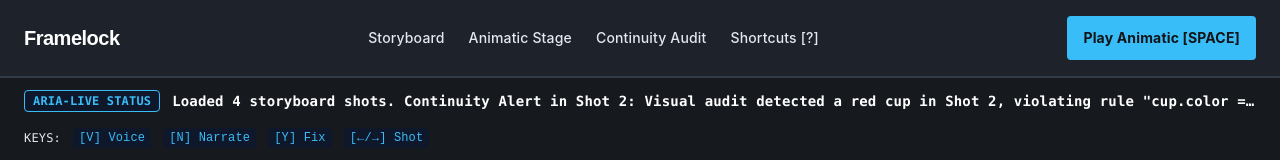
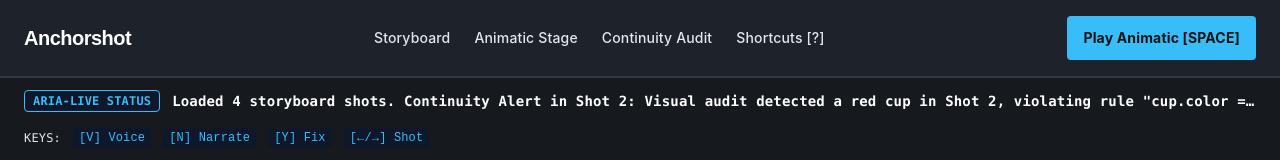
Before and after one commit to Swotboysandy/Fylmer2.0, a React (Vite) app: page / in a window 1280 px wide. Shown: the top 160 px of the page. Built offline with nearby package versions, Linux system fonts and the light colour scheme.

Commit message:
Rename app to Anchorshot

```diff
--- a/index.html
+++ b/index.html
@@ -4,9 +4,9 @@
     <meta charset="UTF-8" />
     <meta http-equiv="Content-Security-Policy" content="default-src 'self'; script-src 'self'; style-src 'self' 'unsafe-inline'; img-src 'self' data: blob:; media-src 'self' data: blob:; connect-src 'self' ws://127.0.0.1:* ws://localhost:*; font-src 'self' data:; object-src 'none'; base-uri 'self'" />
     <meta name="viewport" content="width=device-width, initial-scale=1.0" />
-    <title>Framelock — Accessible Voice-Directed Storyboard Studio</title>
+    <title>Anchorshot — Accessible Voice-Directed Storyboard Studio</title>
     <meta name="description" content="An offline storyboard and continuity prototype with local fixture rendering, masked corrections and scene transitions." />
-    <meta property="og:title" content="Framelock — Accessible Voice-Directed Storyboard Studio" />
+    <meta property="og:title" content="Anchorshot — Accessible Voice-Directed Storyboard Studio" />
     <meta property="og:description" content="An offline storyboard and continuity prototype with local fixture rendering, masked corrections and scene transitions." />
     <meta property="og:type" content="website" />
     <meta name="twitter:card" content="summary_large_image" />
--- a/package.json
+++ b/package.json
@@ -1,5 +1,5 @@
 {
-  "name": "framelock-studio",
+  "name": "anchorshot-studio",
   "private": true,
   "version": "0.1.0",
   "type": "module",
--- a/src/App.tsx
+++ b/src/App.tsx
@@ -31,7 +31,7 @@
     isPlayingAnimatic: false,
     isProcessing: true,
     statusAnnouncement:
-      'Framelock Studio initialized. Loading Sequence 01: Midnight Diner Rain and running continuity audit.',
+      'Anchorshot Studio initialized. Loading Sequence 01: Midnight Diner Rain and running continuity audit.',
   });
 
   const [activePresetId, setActivePresetId] = useState<string>(initialPreset.id);
@@ -699,7 +699,7 @@
     a.download = `${projectState.projectId}-continuity-report.json`;
     a.click();
     URL.revokeObjectURL(url);
-    announceStatus('Exported Framelock storyboard and continuity report JSON.', true);
+    announceStatus('Exported Anchorshot storyboard and continuity report JSON.', true);
   }, [projectState, announceStatus, transitionsEnabled, reducedMotion]);
 
   // Global Keyboard Navigation (WCAG 2.2 AAA Full Keyboard Control)
@@ -813,7 +813,7 @@
           href="#top"
           className="text-xl font-bold tracking-tight text-white font-display whitespace-nowrap shrink-0"
         >
-          Framelock
+          Anchorshot
         </a>
 
         {/* Zone 2: 4 concise single-line text navigation links */}
--- a/src/brand.ts
+++ b/src/brand.ts
@@ -1,2 +1,2 @@
-// Provisional identity. Change here when the team chooses the final name.
-export const brand = { name: 'Framelock', descriptor: 'Frame lab', provisional: true };
+// App identity confirmed by the team.
+export const brand = { name: 'Anchorshot', descriptor: 'Frame lab', provisional: false };
```
Also changed, not shown: 2 other files (tests, documents, lock files or other folders).
